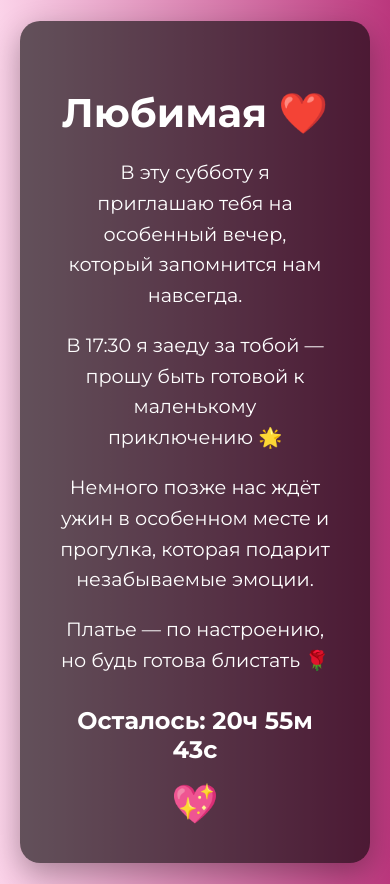
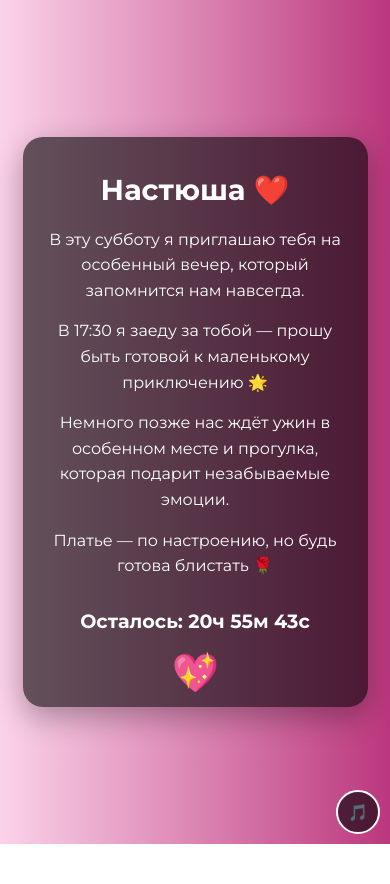
Before and after one commit to kiruha13/proposal, a plain HTML site: page index.html in a window 390 px wide. After the commit the page ends 844 px from the top, so only its background shows below. Drawn offline with Linux system fonts and the light colour scheme.

Commit message:
another fix

```diff
--- a/index.html
+++ b/index.html
@@ -14,24 +14,28 @@
       display: flex;
       align-items: center;
       justify-content: center;
-      height: 100vh;
+      min-height: 100vh;
       text-align: center;
       padding: 20px;
+      box-sizing: border-box;
     }
     .card {
       background: rgba(0, 0, 0, 0.6);
       border-radius: 20px;
-      padding: 40px;
+      padding: 20px;
+      width: 90%;
       max-width: 600px;
       box-shadow: 0 10px 30px rgba(0,0,0,0.3);
+      margin: 20px auto;
     }
     h1 {
-      font-size: 2.5em;
+      font-size: clamp(1.8em, 5vw, 2.5em);
       margin-bottom: 20px;
     }
     p {
-      font-size: 1.2em;
+      font-size: clamp(1em, 4vw, 1.2em);
       line-height: 1.6;
+      margin: 15px 0;
     }
     .heart {
       font-size: 2em;
@@ -41,23 +45,52 @@
     }
     .timer {
       margin-top: 30px;
-      font-size: 1.5em;
+      font-size: clamp(1.2em, 4vw, 1.5em);
       font-weight: bold;
+    }
+    .music-control {
+      position: fixed;
+      bottom: 20px;
+      right: 20px;
+      background: rgba(0, 0, 0, 0.6);
+      border-radius: 50%;
+      width: 50px;
+      height: 50px;
+      display: flex;
+      align-items: center;
+      justify-content: center;
+      cursor: pointer;
+      z-index: 1000;
+      border: 2px solid #fff;
+    }
+    .music-control:hover {
+      background: rgba(0, 0, 0, 0.8);
     }
     @keyframes pulse {
       0%, 100% { transform: scale(1); }
       50% { transform: scale(1.2); }
     }
+    @media (max-width: 480px) {
+      .card {
+        padding: 15px;
+      }
+      .music-control {
+        bottom: 10px;
+        right: 10px;
+        width: 40px;
+        height: 40px;
+      }
+    }
   </style>
 </head>
 <body>
-  <audio autoplay loop>
-    <source src="https://drive.google.com/file/d/1Uha8uJUmSSJQaIbb7LXhC9KtEL9zwikt/view?usp=sharing" type="audio/mpeg">
+  <audio id="background-music" loop>
+    <source src="https://www.dropbox.com/scl/fi/0lh2kyikffpjhmt0uvjvx/James-Arthur-Recovery.mp3?rlkey=6s1syl9ahkgsm8s6xkfqei7ea&raw=1" type="audio/mpeg">
     Ваш браузер не поддерживает аудио.
   </audio>
 
   <div class="card">
-    <h1>Любимая ❤️</h1>
+    <h1>Настюша ❤️</h1>
     <p>В эту субботу я приглашаю тебя на особенный вечер, который запомнится нам навсегда.</p>
     <p>В 17:30 я заеду за тобой — прошу быть готовой к маленькому приключению 🌟</p>
     <p>Немного позже нас ждёт ужин в особенном месте и прогулка, которая подарит незабываемые эмоции.</p>
@@ -66,9 +99,29 @@
     <div class="heart">💖</div>
   </div>
 
+  <div class="music-control" id="music-control" onclick="toggleMusic()">
+    🎵
+  </div>
+
   <script>
     const countdownEl = document.getElementById('countdown');
     const targetDate = new Date("2025-05-31T17:30:00").getTime();
+    const music = document.getElementById('background-music');
+    const musicControl = document.getElementById('music-control');
+    let isMusicPlaying = false;
+
+    function toggleMusic() {
+      if (isMusicPlaying) {
+        music.pause();
+        musicControl.textContent = '🎵';
+      } else {
+        music.play().catch(error => {
+          console.log("Audio playback failed:", error);
+        });
+        musicControl.textContent = '⏸️';
+      }
+      isMusicPlaying = !isMusicPlaying;
+    }
 
     function updateCountdown() {
       const now = new Date().getTime();
@@ -89,6 +142,18 @@
 
     const interval = setInterval(updateCountdown, 1000);
     updateCountdown();
+
+    // Try to play music when user interacts with the page
+    document.addEventListener('click', function() {
+      if (!isMusicPlaying) {
+        music.play().then(() => {
+          isMusicPlaying = true;
+          musicControl.textContent = '⏸️';
+        }).catch(error => {
+          console.log("Audio playback failed:", error);
+        });
+      }
+    }, { once: true });
   </script>
 </body>
 </html>
```
